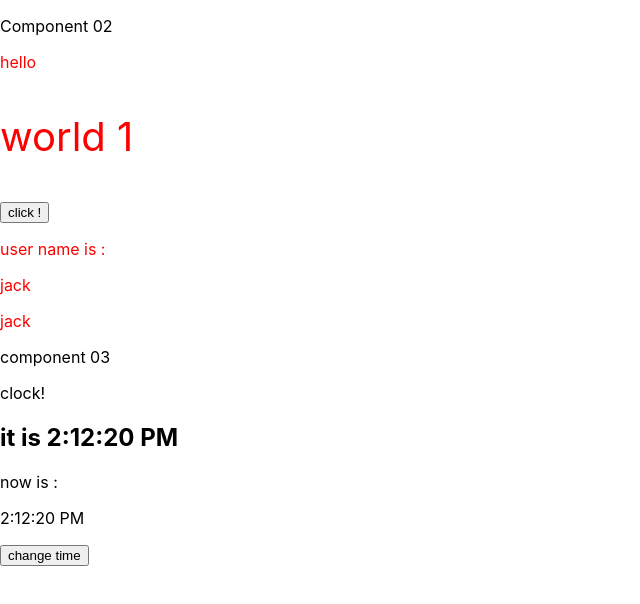
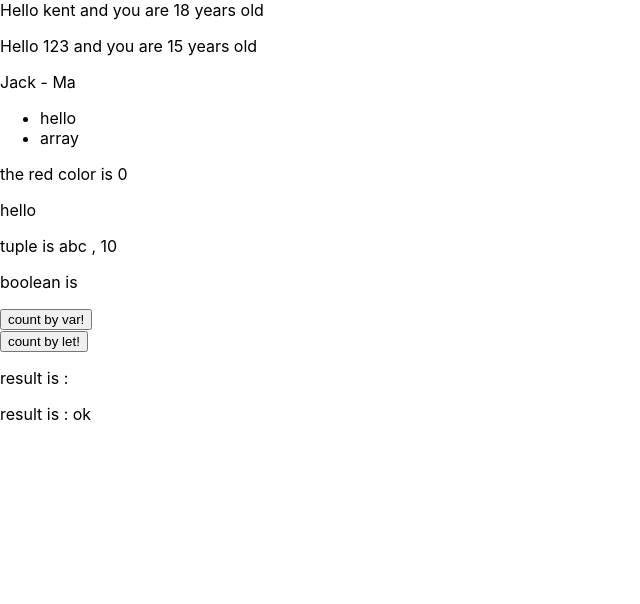
Before and after one commit to zhang250515/react_ts, a React (Create React App) app: page / in a window 1280 px wide. Shown: the top 604 px of the page, without its empty margins (0-640 px from the left). Built offline with nearby package versions, Linux system fonts and the light colour scheme.

Commit message:
feature(typescript): basic data type

```diff
--- a/src/component/component_01.tsx
+++ b/src/component/component_01.tsx
@@ -1,7 +1,7 @@
 import React from "react";
 
 interface NameProps {
-  name: string | null
+  name?: string | null
 }
 
 const Root01: React.FC<NameProps> = (nameProps: NameProps) => {
--- a/src/component/component_02.tsx
+++ b/src/component/component_02.tsx
@@ -9,7 +9,7 @@ const Root02: React.FC = () => {
     <div>
       <p> Component 02 </p>
       <p> {Root01.defaultProps} </p>
-      <Root01 name={'jack'}/>
+      <Root01/>
       <p> component 03</p>
       <p> clock! </p>
       <h2>it is {new Date().toLocaleTimeString()} </h2>
--- a/src/index.tsx
+++ b/src/index.tsx
@@ -2,10 +2,10 @@ import React from 'react';
 import ReactDOM from 'react-dom';
 import './index.css';
 import * as serviceWorker from './serviceWorker';
-import Root02 from "./component/component_02";
+import Ts01 from "./typescript/typescript_01";
 
 function tick() {
-  ReactDOM.render(<Root02 />, document.getElementById('root'));
+  ReactDOM.render(<Ts01 />, document.getElementById('root'));
 }
 
 tick();
--- /dev/null
+++ b/src/typescript/ISearch.ts
@@ -0,0 +1,3 @@
+export interface ISearch {
+  (src:string, sub:string) : boolean
+}
--- a/src/typescript/Person.tsx
+++ b/src/typescript/Person.tsx
@@ -1,4 +1,4 @@
 export interface Person {
-    name: string | null;
-    age: number | null;
+    name?: string | null;
+    age?: number | null;
 }
--- a/src/typescript/typescript_01.tsx
+++ b/src/typescript/typescript_01.tsx
@@ -1,9 +1,10 @@
 import React from "react";
-import {Person} from "./Person"
+import {Person} from "./Person";
 import {Student} from "./Student";
-import {Color} from "./ColorEnum"
+import {Color} from "./ColorEnum";
+import {ISearch} from "./ISearch";
 
-function hello(name: string) :void {
+function hello(name: string): void {
   console.log(name)
 }
 
@@ -11,28 +12,66 @@ function greeter(person: Person) {
   return `Hello ${person.name} and you are ${person.age} years old`
 }
 
+function countByVar() {
+  for (var i = 0; i < 10; i++) {
+    setTimeout(() => console.log(i), i * 100)
+  }
+}
+
+function countByLet() {
+  for (let i = 0; i < 10; i++) {
+    setTimeout(() => console.log(i), i * 100)
+  }
+}
+
+let mySearch:ISearch = function searchSUB(src:string, sub:string):boolean {
+  console.log('1111');
+    return src.search(sub) > -1
+};
+
+let ok = function () {
+  return 'ok'
+};
+
 const Ts_01: React.FC = () => {
 
+  //Basic Data Type
   let kent: Person = {name: 'kent', age: 18};
   let jack = new Student('Jack', 'Ma');
   let isDone: boolean = true;
   let list: string[] = ['hello', 'array'];
-    let red:Color = Color.RED;
+  let red: Color = Color.RED;  // Enum
+  let solr: [string, number] = ['abc', 10];
+  let a = [1,2,3];
+  let b = [4,5,6];
+  let c = [1,...a, 2, ...b];
+  let ma = {name: '123', age: 15, hello: 222};
+
+  let b1 = mySearch('abc', 'a');
   return (
     <div>
       {
         greeter(kent)
       }
+      <p> {greeter(ma)} </p>
       <p> {jack.fullName}  </p>
       <ul>
         {
-                    list.map((item:string, index:number) => {
+          list.map((item: string, index: number) => {
             return <li key={index}> {item} </li>
           })
         }
       </ul>
       <p> the red color is {red} </p>
       <p> hello {hello('everyOne')} </p>
+      <p> tuple is {solr[0]} , {solr[1]} </p>
+      <p> boolean is {isDone} </p>
+      <button onClick={() => countByVar()}> count by var!</button>
+      <br/>
+      <button onClick={() => countByLet()}> count by let!</button>
+      <br/>
+      <p> result is : {} </p>
+      <p> result is : {ok()} </p>
     </div>
 
   )
```
Lines whose indentation alone changed are shown as unchanged.
